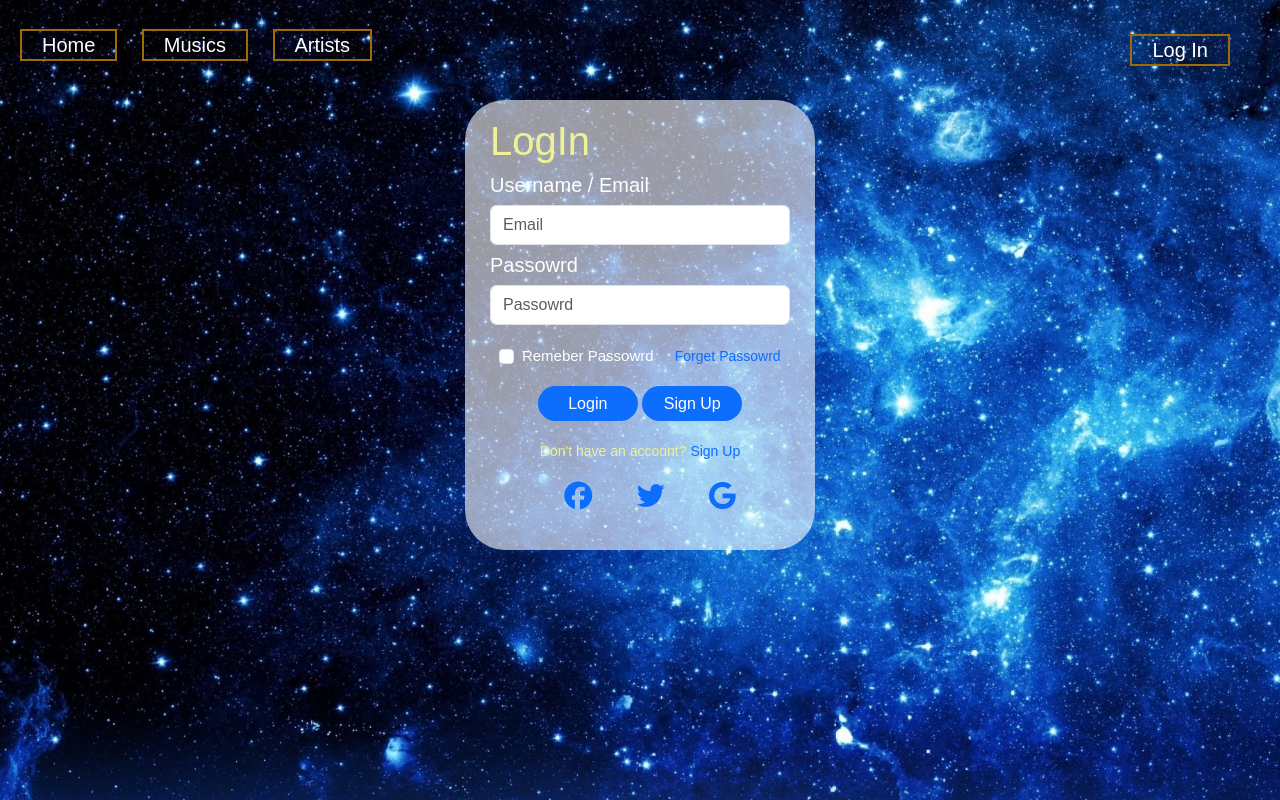
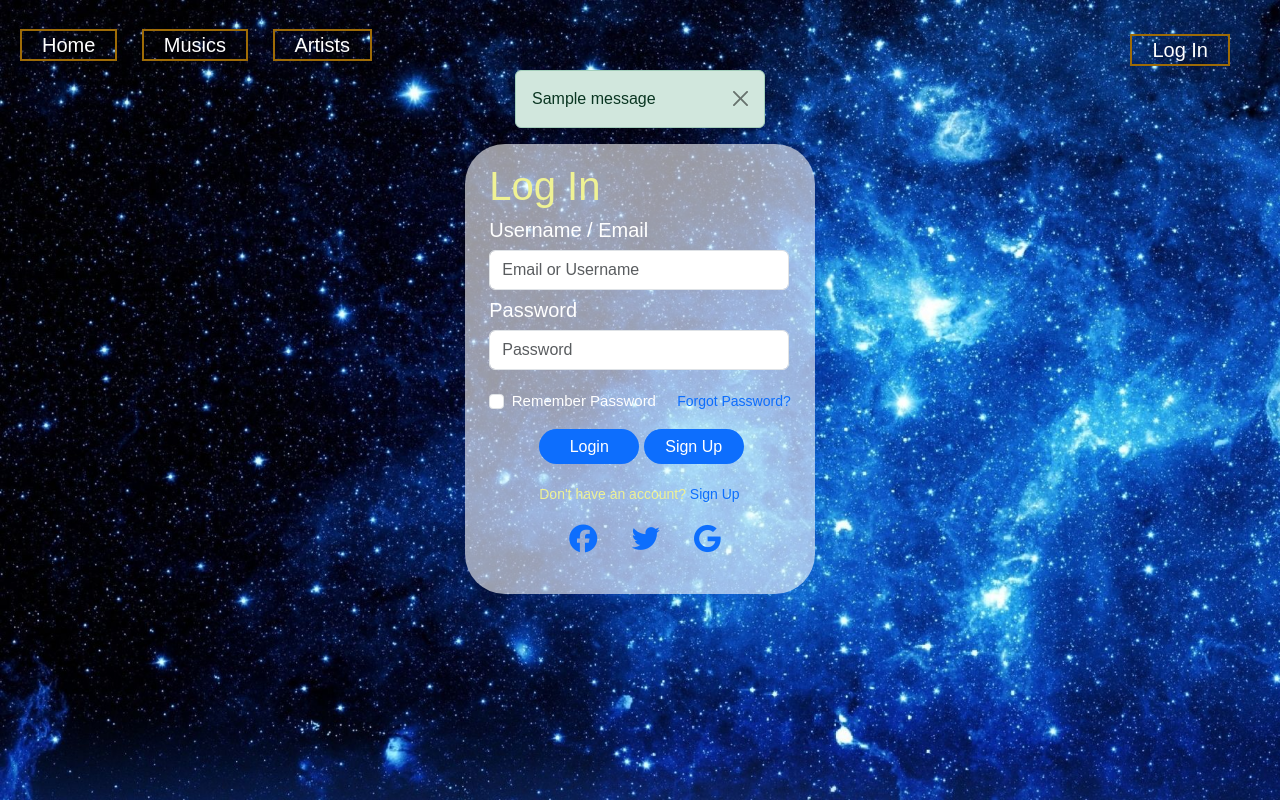
Before and after one commit to pyaephyothein/MusicWorld, a Flask app: page /login in a window 1280 px wide. Run offline with Flask 3, Linux system fonts and the light colour scheme; one stand-in notice (Sample message) is shown; some libraries are stand-ins or nearby versions.

Commit message:
add new file

```diff
--- a/app.py
+++ b/app.py
@@ -4,8 +4,7 @@ from flask_bcrypt import Bcrypt
 from flask_dance.contrib.google import make_google_blueprint, google
 from flask import jsonify
 from flask_mail import Mail, Message
-
-
+from flask_login import login_user, logout_user, login_required
 
 
 
@@ -91,38 +90,47 @@ def signup():
         password = request.form.get('password')
         confirm_password = request.form.get('confirm_password')
 
-
-        if not username or not email or not password or not confirm_password:
-            flash('All fields are required!', 'danger')
-            return redirect(url_for('signup'))
-
-        if password != confirm_password:
-            flash('Passwords do not match!', 'danger')
-            return redirect(url_for('signup'))
+        email_exists = User.query.filter_by(email=email).first()
+        username_exists = User.query.filter_by(username=username).first()
 
 
-        existing_user = User.query.filter((User.username == username) | (User.email == email)).first()
-        if existing_user:
-            flash('Username or Email already exists!', 'danger')
-            return redirect(url_for('signup'))
+        if email_exists:
+            flash("Email is already in use.", category='error')
+            return render_template('signup.html')
 
 
-        hashed_password = bcrypt.generate_password_hash(password).decode('utf-8')
-        new_user = User(username=username, email=email, password=hashed_password)
-        db.session.add(new_user)
-        db.session.commit()
+        elif username_exists:
+            flash("Username is already in use.", category='error')
+            return render_template('signup.html')
 
 
-        send_success_email(email, username)
+        elif password != confirm_password:
+            flash('Passwords do not match', category="error")
+            return render_template('signup.html')
 
 
-        flash('Sign-up successful! Please log in.', 'success')
-        return redirect(url_for('login'))
+        elif len(username) < 2:
+            flash('Username is too short', category='error')
+            return render_template('signup.html')
+
+
+        else:
+            hashed_password = bcrypt.generate_password_hash(password).decode('utf-8')
+            new_user = User(username=username, email=email, password=hashed_password)
+            db.session.add(new_user)
+            db.session.commit()
+
+            send_success_email(email, username)
+
+
+            flash('Sign-up successful! Please log in.', category='success')
+            return redirect(url_for('login'))
 
     return render_template('signup.html')
 
+
 def send_success_email(email, username):
-    """Send a sign-up confirmation email to the user."""
+
     msg = Message(
         subject="Welcome to Your App!",
         recipients=[email],
@@ -139,23 +147,28 @@ def login():
 
 
         if not email_or_username or not password:
-            flash('All fields are required!', 'danger')
-            return redirect(url_for('login'))
+            flash('All fields are required!', category='error')
+            return render_template('login.html')
 
 
         user = User.query.filter((User.email == email_or_username) | (User.username == email_or_username)).first()
 
-        if user and bcrypt.check_password_hash(user.password, password):
 
-            session['user_id'] = user.id
-            session['username'] = user.username
-
-            flash(f'Welcome back, {user.username}!', 'success')
-            return redirect(url_for('music_page'))
+        if not user:
+            flash('No account found with that email/username.', category='error')
+            return render_template('login.html')
 
 
-        flash('Invalid credentials!', 'danger')
-        return redirect(url_for('login'))
+        if not bcrypt.check_password_hash(user.password, password):
+            flash('Incorrect password.', category='error')
+            return render_template('login.html')
+
+
+        session['user_id'] = user.id
+        session['username'] = user.username
+
+        flash(f'Welcome back, {user.username}!', category='success')
+        return redirect(url_for('musics'))
 
     return render_template('login.html')
 
@@ -175,8 +188,15 @@ def google_login():
 
     session['user_id'] = user.id
     session['username'] = user.username
-    flash(f"Welcome, {user.username}!", "success")
-    return redirect(url_for("home"))
+    flash(f"Welcome, {user.username}!", category="success")
+    return redirect(url_for("muiscs"))
+
+@app.route('/users', methods=['GET'])
+def view_users():
+    """Route to view all users in the database."""
+    users = User.query.all()
+    user_data = [{"id": user.id, "username": user.username, "email": user.email} for user in users]
+    return jsonify(user_data)
 
 
 # API route to fetch track data
--- a/static/css/style.css
+++ b/static/css/style.css
@@ -273,6 +273,8 @@ h5.whiteOne {
 }
 .buttomLoginandSignup {
     margin-top: 15px;
+    margin-left: 50px;
+
 }
 
 .logInForm {
@@ -290,6 +292,7 @@ h5.whiteOne {
     border-radius: 30px;
     height: 35px;
     font-size: 16px;
+
 }
 a.buttomdivforSingUp {
     color: white;
@@ -320,6 +323,8 @@ a {
     font-size: 14px;
     margin-top: 20px;
     color: #EFF294;
+    margin-left: 50px;
+
 
 
 }
@@ -343,7 +348,7 @@ a {
 }
 
 .h1SingUp {
-    margin-top: 40px;
+    margin-top: -20px;
 }
 .tagForm {
     width: 400px;
@@ -374,14 +379,22 @@ a {
    color: #EFF294;
 }
 .logIniconContainerSignUp {
-    margin-top: 10px;
+    margin-top: 5px;
+
 
 }
 .icon-link {
-    margin-left: 20px;
+    margin-left: 10px;
 
 }
-
+.btn-close {
+    font-size: 15px;
+}
+.alert-container {
+    width: 250px;
+    height: auto;
+    margin-top: -30px;
+}
 
 
 
--- a/templates/login.html
+++ b/templates/login.html
@@ -1,14 +1,17 @@
 <!DOCTYPE html>
 <html lang="en">
+
 <head>
     <meta charset="UTF-8">
     <meta name="viewport" content="width=device-width, initial-scale=1.0">
-    <link rel="stylesheet" href="https://cdn.jsdelivr.net/npm/bootstrap@5.3.3/dist/css/bootstrap.min.css" integrity="sha384-QWTKZyjpPEjISv5WaRU9OFeRpok6YctnYmDr5pNlyT2bRjXh0JMhjY6hW+ALEwIH" crossorigin="anonymous">
+    <link rel="stylesheet" href="https://cdn.jsdelivr.net/npm/bootstrap@5.3.3/dist/css/bootstrap.min.css"
+        integrity="sha384-QWTKZyjpPEjISv5WaRU9OFeRpok6YctnYmDr5pNlyT2bRjXh0JMhjY6hW+ALEwIH" crossorigin="anonymous">
+    <script src="https://cdn.jsdelivr.net/npm/bootstrap@5.3.0-alpha1/dist/js/bootstrap.bundle.min.js"></script>
     <script src="https://kit.fontawesome.com/ea36fdeb86.js" crossorigin="anonymous"></script>
     <link rel="shortcut icon" href="#">
     <link rel="stylesheet" href="{{ url_for('static', filename='css/style.css') }}">
+</head>
 
-</head>
 <body>
     <div class="firstContainer">
         <div class="meuContainer">
@@ -22,29 +25,48 @@
     </div>
     <div>
         <div class="logInPageContainer">
+            {% with messages = get_flashed_messages(with_categories=true) %}
+            {% if messages %}
+            <div class="alert-container">
+                {% for category, message in messages %}
+                <div class="alert {{ 'alert-success' if category == 'success' else 'alert-danger' }} alert-dismissible fade show"
+                    role="alert">
+                    {{ message }}
+                    <button type="button" class="btn-close" data-bs-dismiss="alert" aria-label="Close"></button>
+                </div>
+                {% endfor %}
+            </div>
+            {% endif %}
+            {% endwith %}
             <div class="logInForFrame">
+                <form method="POST" action="{{ url_for('login') }}">
                     <div class="formControlContainer">
-                    <h1>LogIn</h1>
+                        <h1>Log In</h1>
                         <h5 class="white">Username / Email</h5>
-                    <input class="form-control logInForm" type="text" placeholder="Email" aria-label="Email">
-                    <h5 class="whiteOne">Passowrd</h5>
-                    <input class="form-control logInFormOne" type="text" placeholder="Passowrd" aria-label="Passowrd">
+                        <input class="form-control logInForm" type="text" name="email_or_username" placeholder="Email or Username"
+                            aria-label="Email or Username" required>
+
+                        <h5 class="whiteOne">Password</h5>
+                        <input class="form-control logInFormOne" type="password" name="password" placeholder="Password" aria-label="Password" required>
                     </div>
+
                     <div class="form-check">
                         <input class="form-check-input" type="checkbox" value="" id="flexCheckIndeterminate">
                         <label class="form-check-label" for="flexCheckIndeterminate">
-                      Remeber Passowrd
+                            Remember Password
                         </label>
-                    <a href="" class="forGetPassword"> Forget Passowrd</a>
+                        <a href="#" class="forGetPassword">Forgot Password?</a>
                     </div>
+
                     <div class="buttomLoginandSignup">
                         <button type="submit" class="btn btn-primary buttomdiv">Login</button>
                         <a href="{{ url_for('signup') }}" class="btn btn-primary buttomdiv">Sign Up</a>
                     </div>
+
                     <div class="textForLogin">
                         Don't have an account? <a href="{{ url_for('signup') }}">Sign Up</a>
                     </div>
-
+                </form>
 
                 <div class="logIniconContainer">
                     <a class="icon-link" href="https://www.facebook.com">
@@ -59,6 +81,8 @@
                 </div>
 
             </div>
-
         </div>
     </div>
+</body>
+
+</html>
```
Also changed, not shown: templates/artist.html (+40 -3 lines), templates/base.html (+13 -2 lines), templates/signup.html (+16 -0 lines), instance/users.db, your_database_name.db (deleted). Lines whose indentation alone changed are shown as unchanged.
